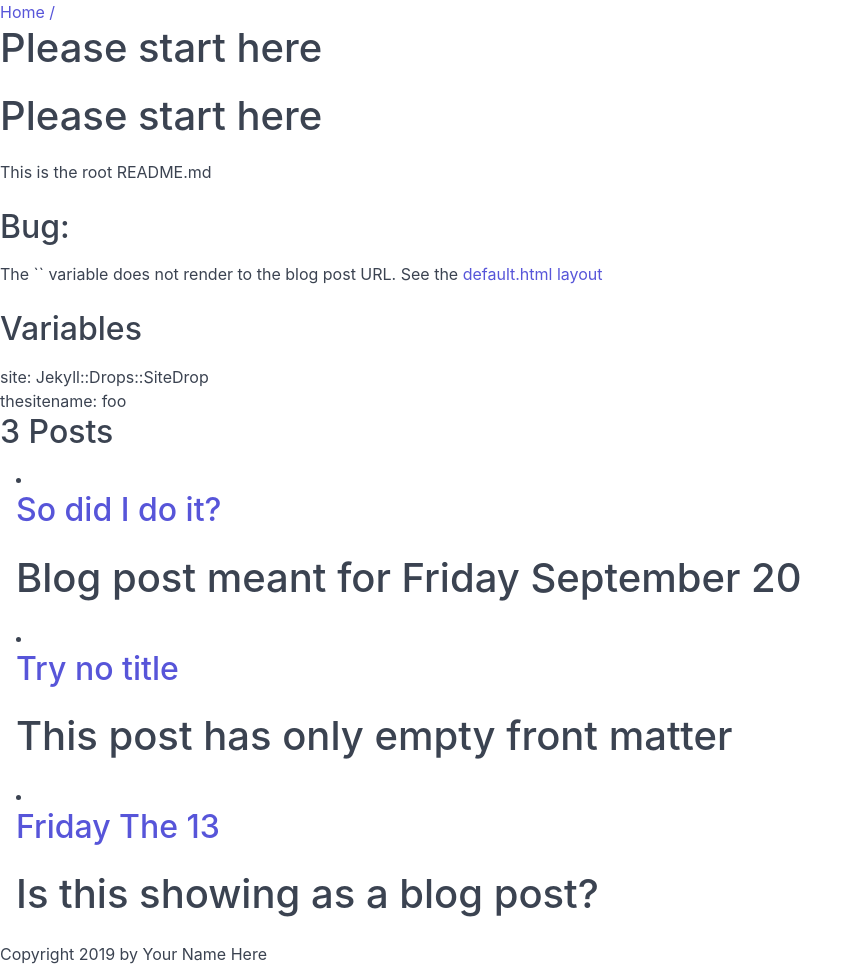
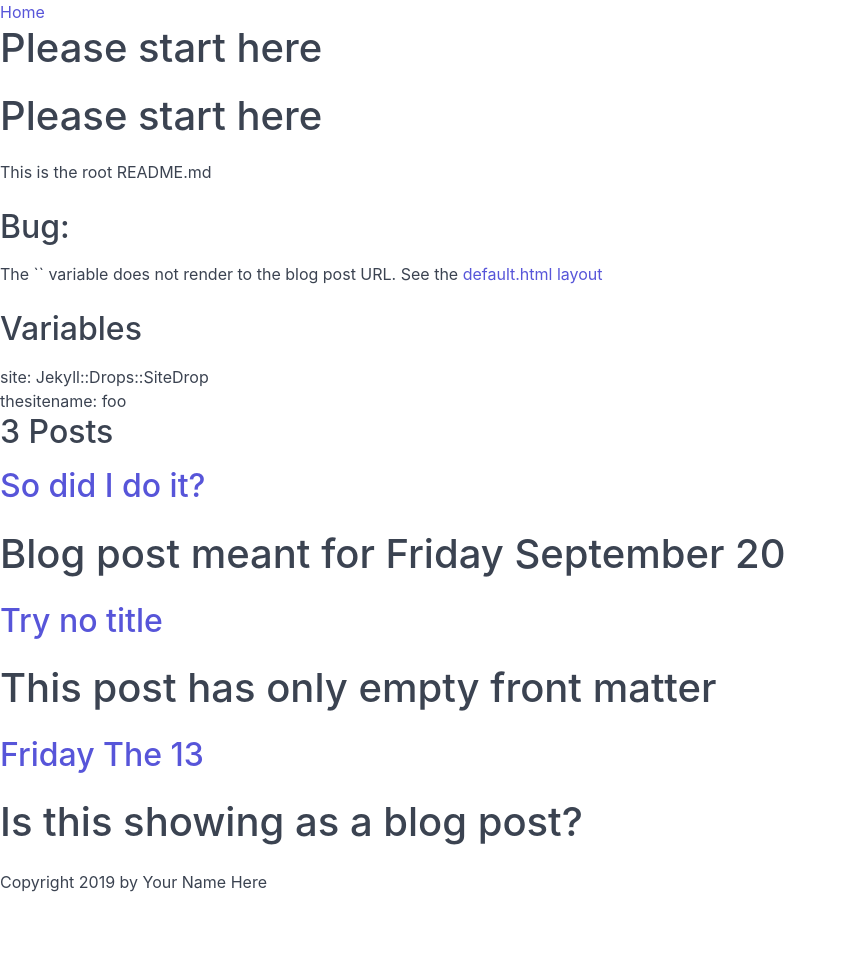
Before and after one commit to tomcam/foo, a Jekyll site: the page built from docs/README.md, in a window 1280 px wide. Shown: the whole page, without its empty margins (0-863 px from the left). Built offline with Jekyll 4.4.1, drawn with Linux system fonts in a browser that asks for light colours; our own code applies the rules of GitHub Pages for plain Markdown files; after the commit the page ends 900 px from its top, so only the background shows below that.

Commit message:
Update default.html

```diff
--- a/docs/_layouts/default.html
+++ b/docs/_layouts/default.html
@@ -2,7 +2,6 @@
   <body>
     <nav>
       <a href="/">Home</a>
-      <a href="BEATME/">/</a>
     </nav>
     <h1>{{ page.title }}</h1>
     <section>
@@ -13,14 +12,10 @@
     thesitename: {{ site.thesitename }} </br>
 
     <h2>{{ site.posts.size }} Posts</h2>
-      <ul>
         {% for post in site.posts %}
-          <li>
             <h2><a href="\/{{ post.url }}">{{ post.title }}</a></h2>
             <p>{{ post.excerpt }}</p>
-          </li>
         {% endfor %}
-      </ul>
  {%- include footer.html -%}
 </body>
 </html>
```
